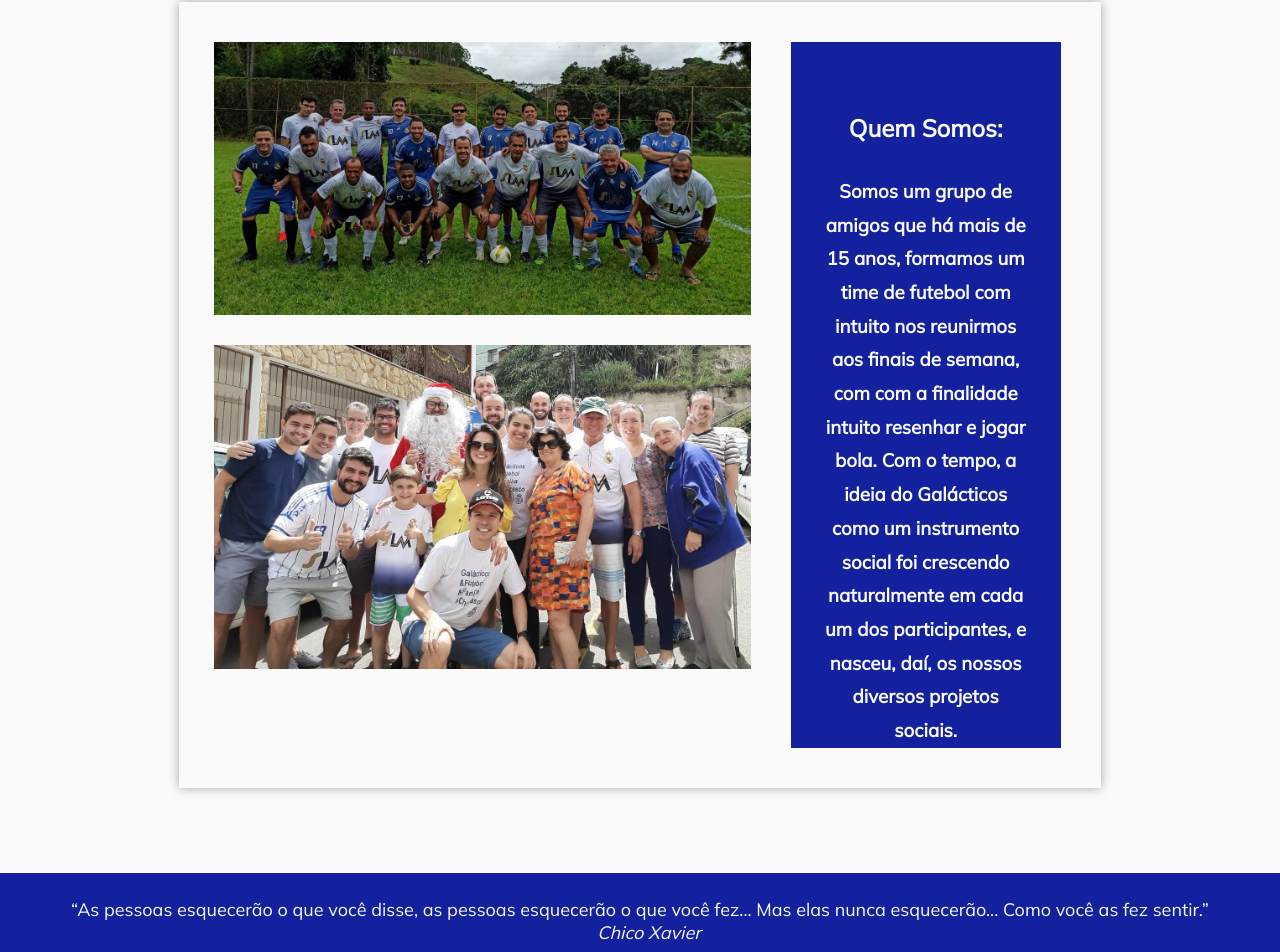
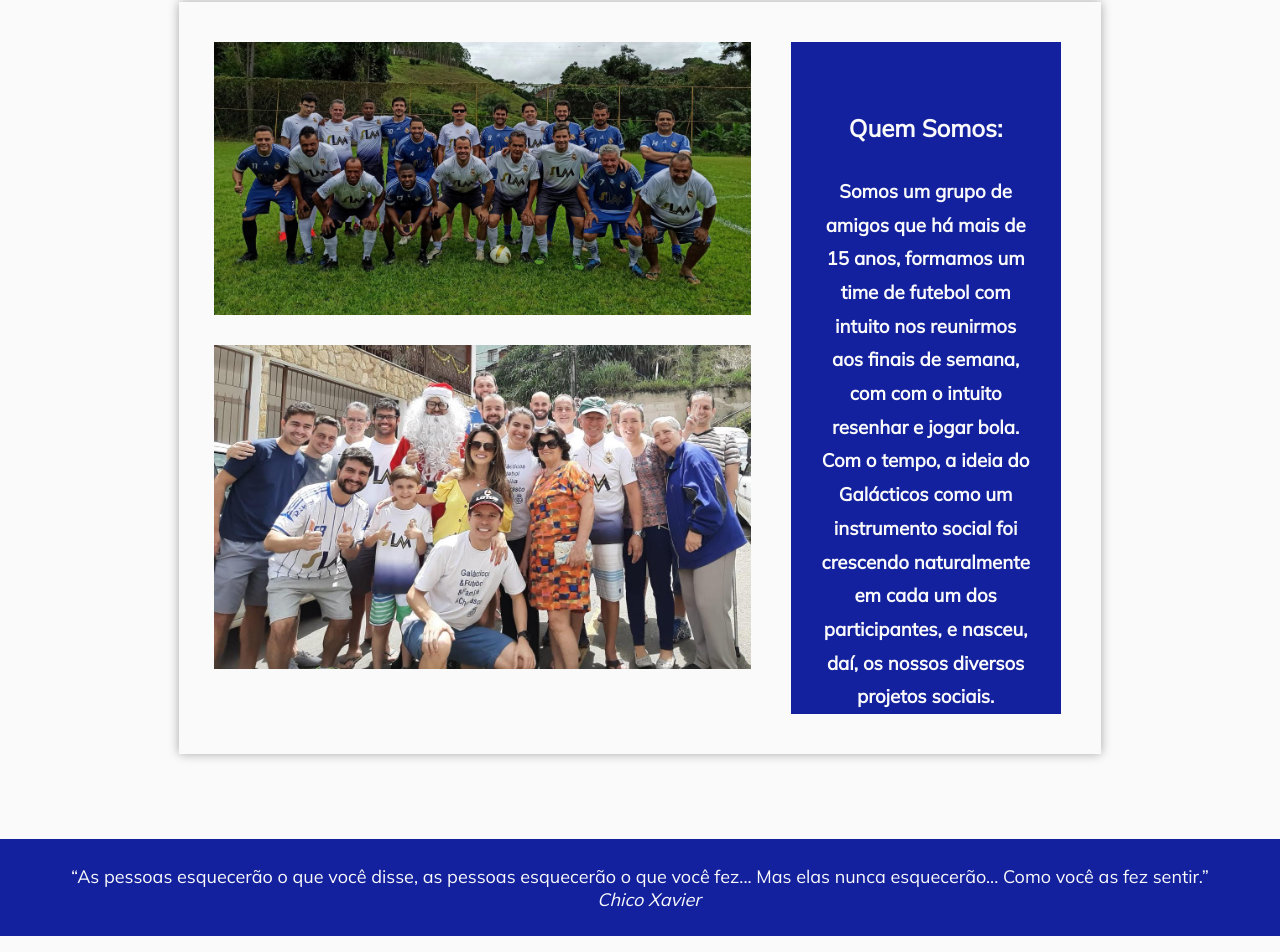
Before and after one commit to FernandoSegregio/natalgalacticos, a React (Create React App) app: page / in a window 1280 px wide. Shown: the part 2785-3737 px from the top of the page. Built offline with nearby package versions, Linux system fonts and the light colour scheme.

Commit message:
change word

```diff
--- a/src/components/Sobre.jsx
+++ b/src/components/Sobre.jsx
@@ -14,8 +14,8 @@ class Sobre extends React.Component {
           <h2 id="sobre">Quem Somos:</h2>
           <h3>
             Somos um grupo de amigos que há mais de 15 anos, formamos um time de
-            futebol com intuito nos reunirmos aos finais de semana, com com a
-            finalidade intuito resenhar e jogar bola. Com o tempo, a ideia do
+            futebol com intuito nos reunirmos aos finais de semana, com com o intuito
+            resenhar e jogar bola. Com o tempo, a ideia do
             Galácticos como um instrumento social foi crescendo naturalmente em
             cada um dos participantes, e nasceu, daí, os nossos diversos projetos
             sociais.
```
